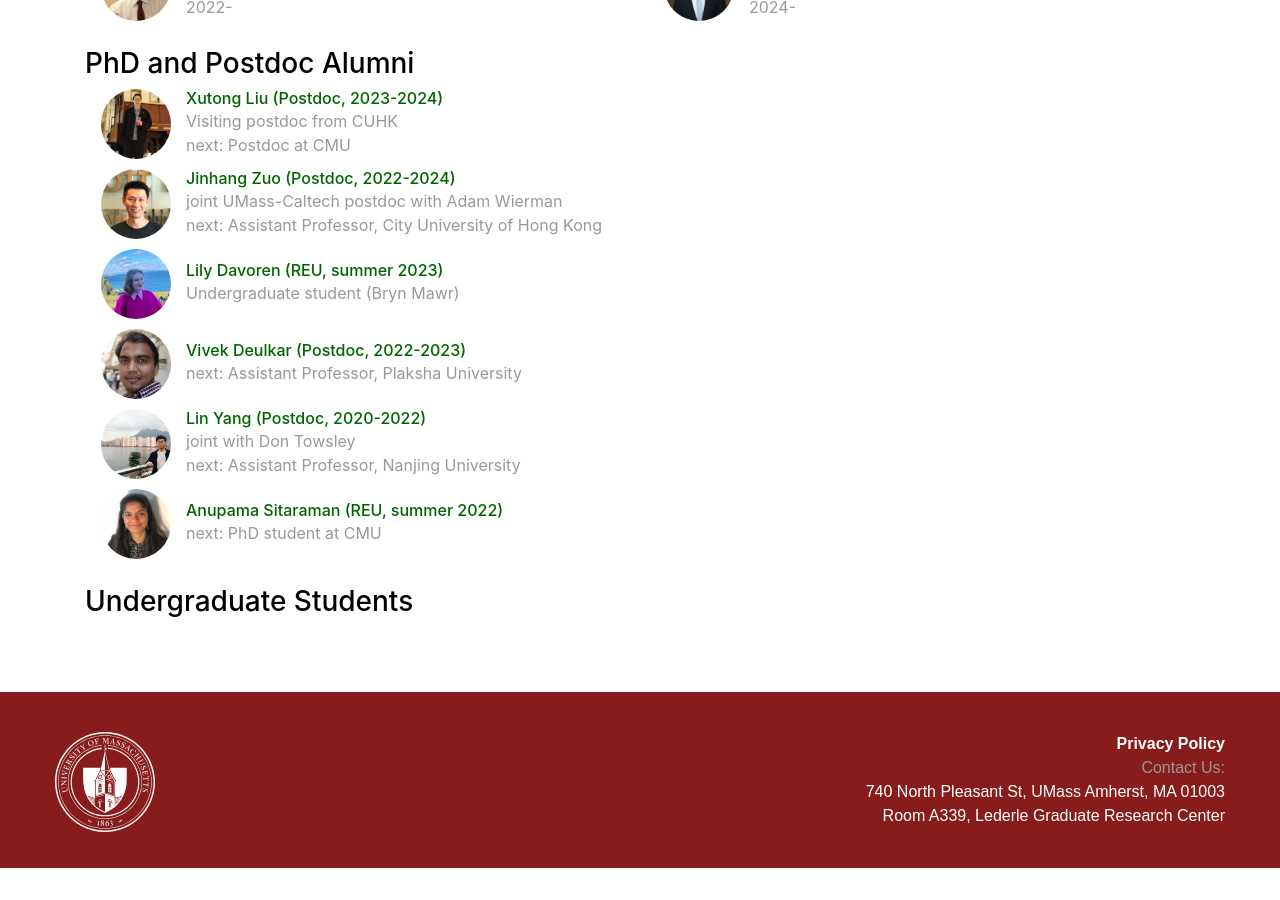
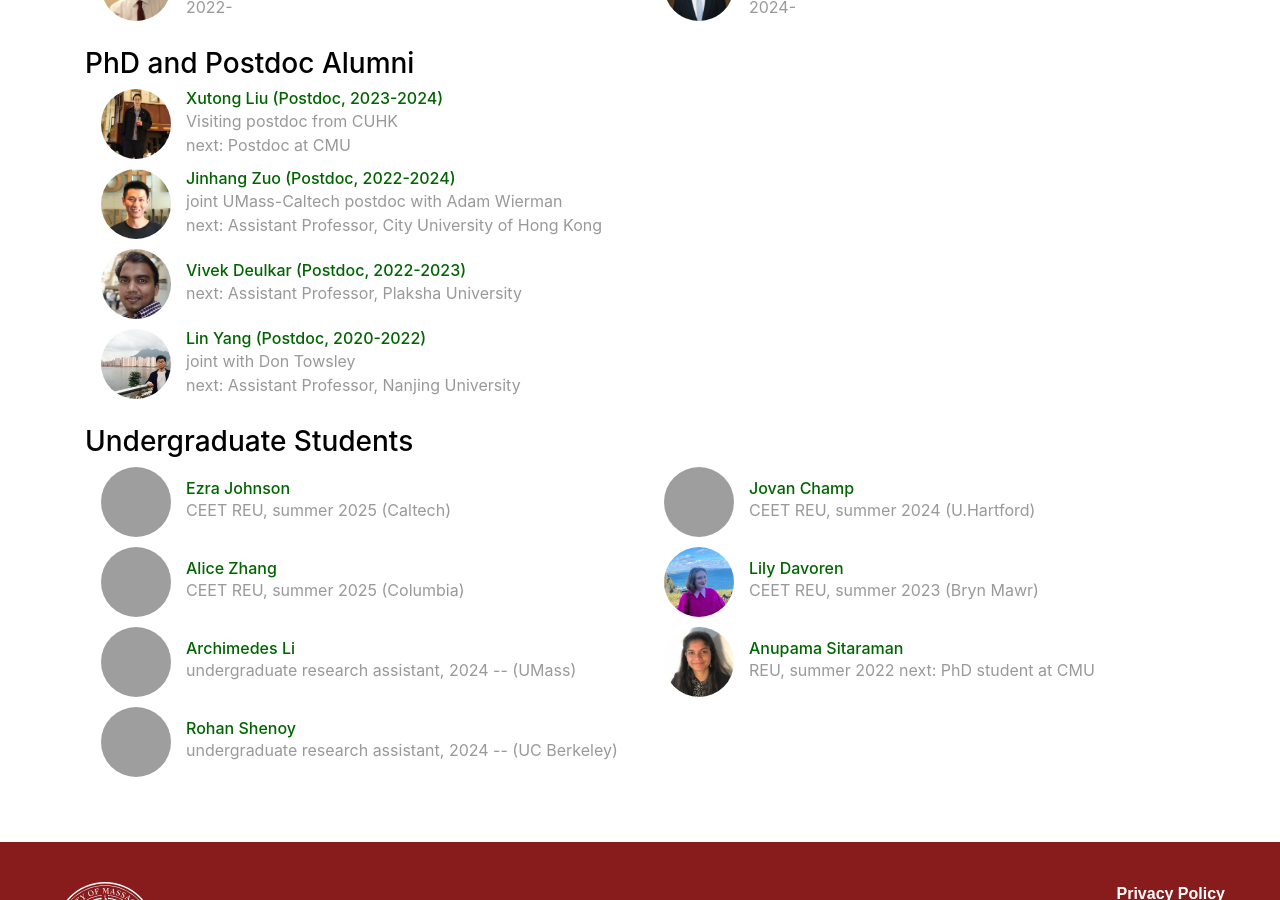
Before and after one commit to umass-solar/umass-solar.github.io, a Jekyll site: the page built from people.html, in a window 1280 px wide and 900 px high, scrolled down 1509 px. Built offline with Jekyll 4.4.1, drawn with Linux system fonts in a browser that asks for light colours; before the commit the page ends 2377 px from its top, so only the background shows below that; grey boxes are pictures that could not be loaded.

Commit message:
Update people.yml

```diff
--- a/_data/people.yml
+++ b/_data/people.yml
@@ -217,6 +217,57 @@ jackson2:
 #   bio: tmolomochir [at] umass [dot] edu
 #   webpage: https://scholar.google.com/citations?user=Uqp2VtkAAAAJ&hl=en
 
+ezra:
+  display_name: Ezra Johnson
+  image: /img/people/ezra.jpeg
+  role: ugrad
+  bio: "CEET REU, summer 2025 (Caltech)"
+  webpage: https://www.linkedin.com/in/ezra-johnson/
+
+alice:
+  display_name: Alice Zhang
+  image: /img/people/alice.jpeg
+  role: ugrad
+  bio: "CEET REU, summer 2025 (Columbia)"
+  webpage: https://www.linkedin.com/in/alice-zhang-2048c
+
+arky:
+  display_name: Archimedes Li
+  image: /img/people/arky.jpeg
+  role: ugrad
+  bio: "undergraduate research assistant, 2024 -- (UMass)"
+  webpage: https://www.linkedin.com/in/archimedes-li/
+
+rohan:
+  display_name: Rohan Shenoy
+  image: /img/people/rohan.jpeg
+  role: ugrad
+  bio: "undergraduate research assistant, 2024 -- (UC Berkeley)"
+  webpage: https://www.linkedin.com/in/rohanshenoy03/
+
+jovan:
+  display_name: Jovan Champ
+  image: /img/people/jovan.jpeg
+  role: ugrad
+  bio: "CEET REU, summer 2024 (U.Hartford)"
+  webpage: https://www.linkedin.com/in/jovan-champ-880bb1245/
+
+lily:
+  display_name: Lily Davoren
+  image: /img/people/lily.jpeg
+  role: ugrad
+  bio: "CEET REU, summer 2023 (Bryn Mawr)"
+  webpage: http://linkedin.com/in/lily-davoren-322b85230
+
+anu:
+  display_name: Anupama Sitaraman
+  image: /img/people/anu.jpeg
+  role: ugrad
+  bio: "REU, summer 2022\n next: PhD student at CMU"
+  webpage: https://www.linkedin.com/in/anusitaraman
+
+
+
 # staff
 xuchuang:
   display_name: Xuchuang Wang
@@ -268,14 +319,6 @@ jinhang2:
   image: /img/people/jinhang.jpeg
   webpage: https://jhzuo.github.io/
 
-  lily:
-  display_name: Lily Davoren (REU, summer 2023)
-  image: /img/people/lily.jpeg
-  role: alum
-  bio: Undergraduate student (Bryn Mawr)
-  webpage: http://linkedin.com/in/lily-davoren-322b85230
-
-
 vivek:
   display_name: Vivek Deulkar (Postdoc, 2022-2023)
   image: /img/people/vivek.png
@@ -295,13 +338,6 @@ lin2:
   image: /img/people/liny.jpeg
   webpage: https://yanglin2021.github.io
 
-anu:
-  display_name: Anupama Sitaraman (REU, summer 2022)
-  image: /img/people/anu.jpeg
-  role: alum
-  bio: "next: PhD student at CMU"
-  webpage: https://www.linkedin.com/in/anusitaraman
-
 
 # john:
 #   display_name: John Wamburu (PhD, Fall 2022)
```
